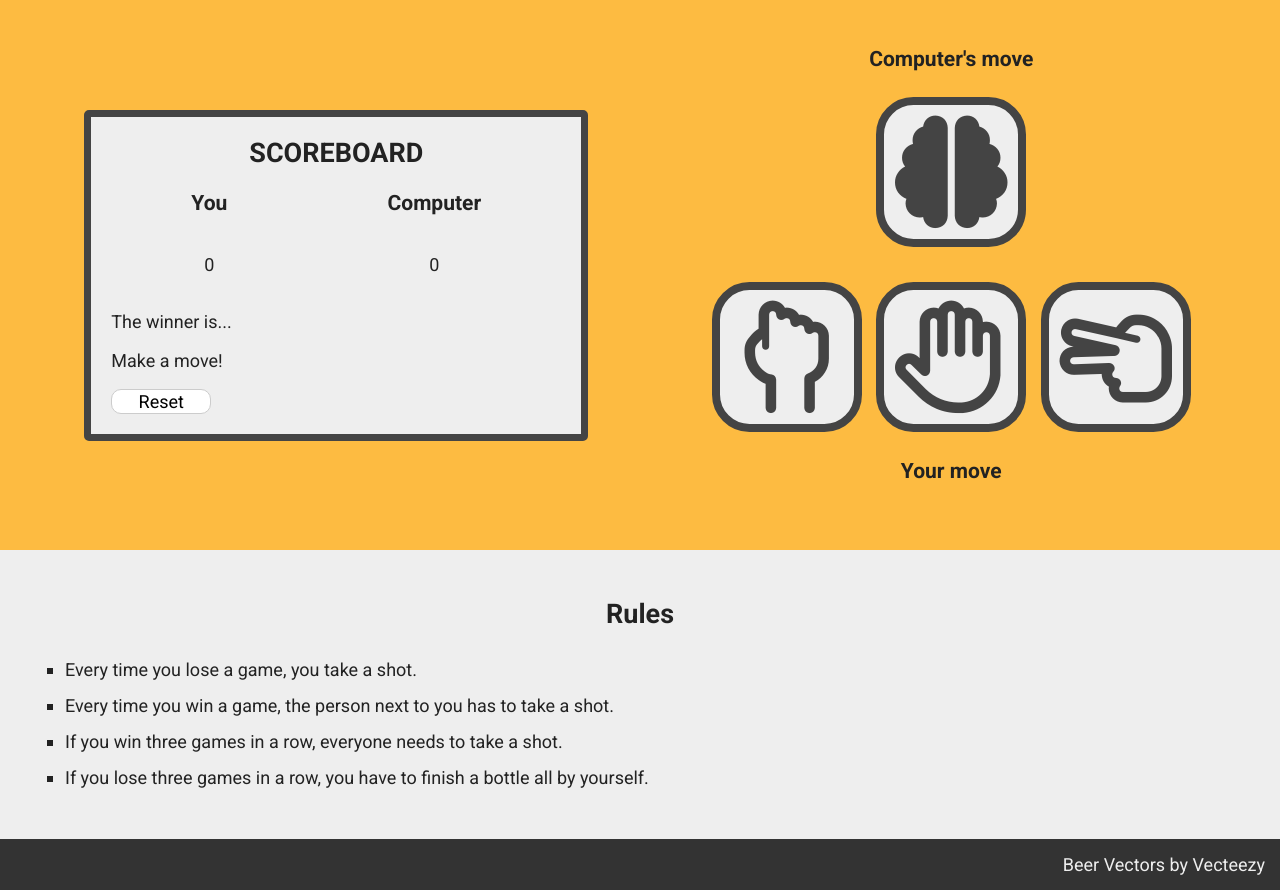
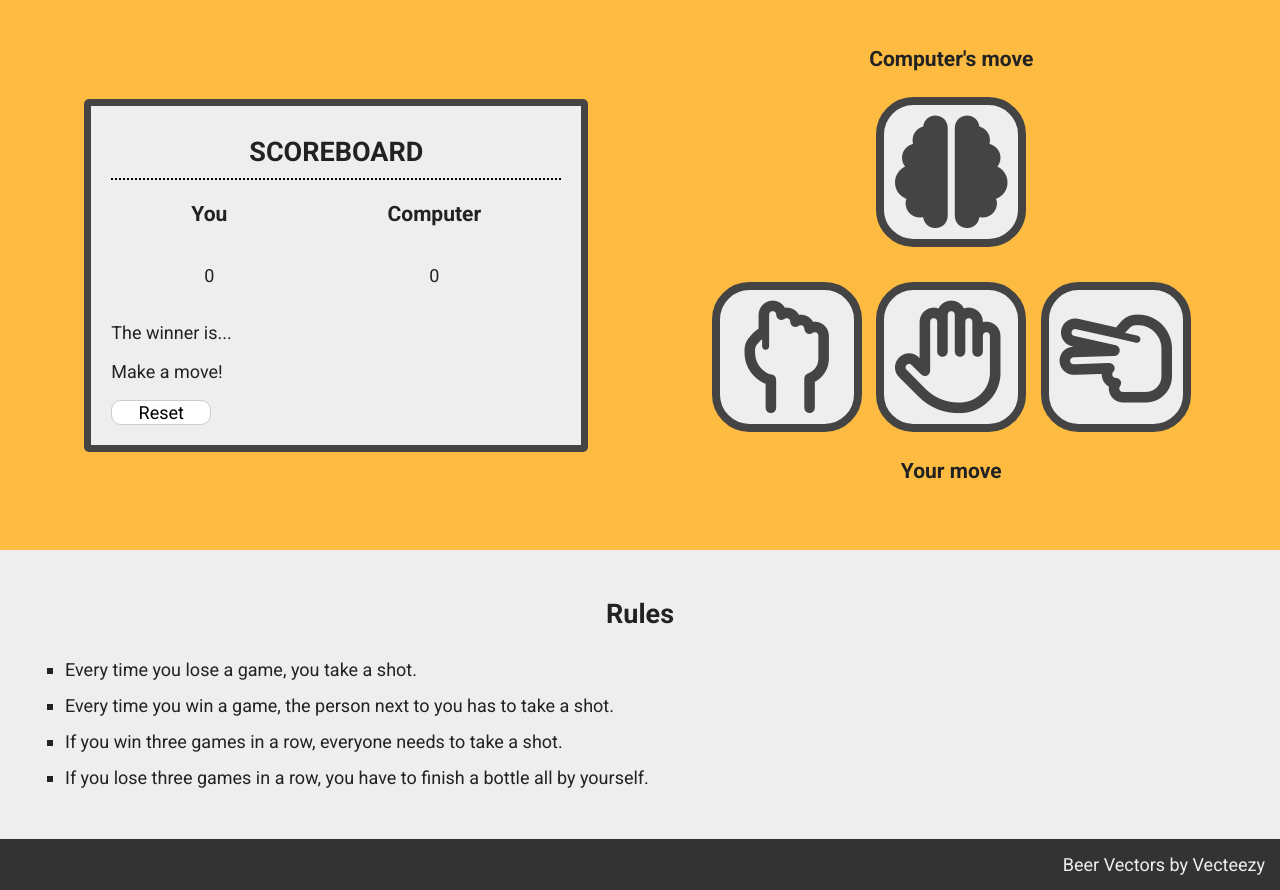
Before and after one commit to aaron-contreras/drunk-paper-scissors, a plain HTML site: page index.html in a window 1280 px wide. Shown: the part 800-1690 px from the top of the page. Drawn offline with Linux system fonts and the light colour scheme.

Commit message:
Add underline to scoreboard

```diff
--- a/main.css
+++ b/main.css
@@ -98,9 +98,11 @@ section.game {
   background-color: #eee;
 }
 .scoreboard > h2 {
+  padding: 10px;
   margin: 0;
   text-align: center;
   text-transform: uppercase;
+  border-bottom: 2px dotted black;
 }
 .scoreboard > .scores {
   display: flex;
```
